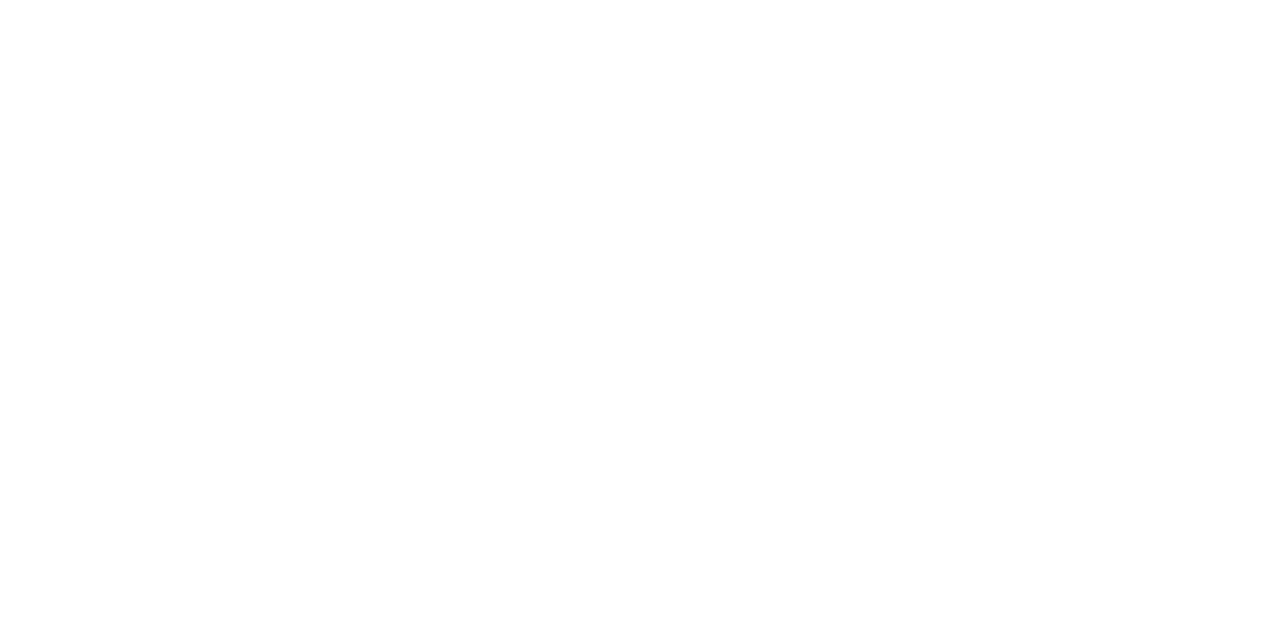
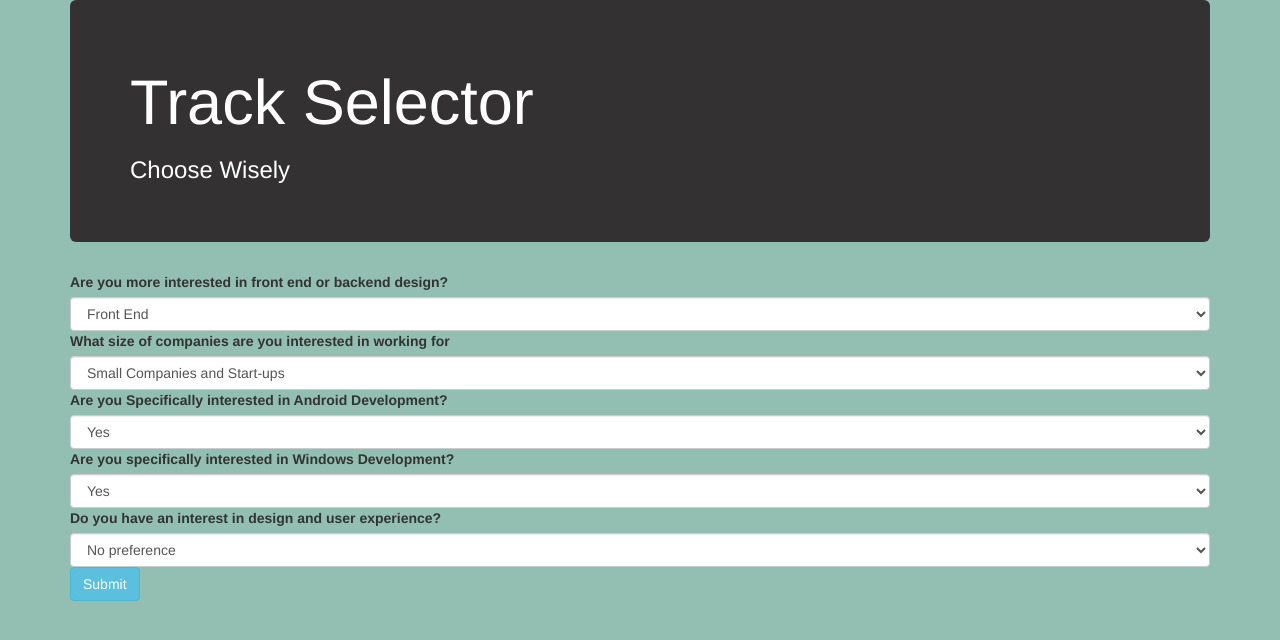
Before and after one commit to passwordiscomputer/track-suggestor, a plain HTML site: page index.html in a window 1280 px wide. Drawn offline with Linux system fonts and the light colour scheme.

Commit message:
add basic js and collect answers from survey

```diff
--- a/css/styles.css
+++ b/css/styles.css
@@ -0,0 +1,17 @@
+
+.jumbotron{
+    background-color: #333131;
+    border-radius: 0%;
+    color: white;
+}
+
+.main{
+
+	background-color: #EEEEEE;
+	border-radius: 2%;
+}
+
+body{
+
+	background-color: #92BFB1;
+}
--- a/index.html
+++ b/index.html
@@ -7,9 +7,48 @@
     <script src="js/jquery-3.2.1.js"></script>
     <script src="js/scripts.js"></script>
     <meta charset="utf-8">
-    <title></title>
+    <title>Track Suggestor</title>
   </head>
   <body>
+    <div class="container">
+      <div class="jumbotron">
+        <h1> Track Selector </h1>
+        <h3>Choose Wisely</h3>
+      </div>
 
-  </body>
+      <form id="trackForm">
+        <label for="fEvBE">Are you more interested in front end or backend design?</label>
+        <select class="form-control" id="fEvBE">
+          <option>Front End</option>
+          <option>Back End</option>
+        </select>
+        <label for="size">What size of companies are you interested in working for</label>
+        <select class="form-control" id="size">
+          <option>Small Companies and Start-ups</option>
+          <option>Large Companies</option>
+          <option>No Preference</option>
+        </select>
+        <label for="android">Are you Specifically interested in Android Development?</label>
+        <select class="form-control" id="">
+          <option>Yes</option>
+          <option>Nah man</option>
+        </select>
+        <label for="windows">Are you specifically interested in Windows Development?</label>
+        <select class="form-control" id="style">
+          <option>Yes</option>
+          <option>Heck No!</option>
+
+        </select>
+        <label for="design">Do you have an interest in design and user experience?</label>
+        <select class="form-control" id="genderPref">
+          <option>No preference</option>
+          <option>Gals</option>
+          <option>Dudes</option>
+        </select>
+        <button type="submit" class="btn btn-info">Submit</button>
+      </form>
+
+
+    </div>
+ </body>
 </html>
--- a/js/scripts.js
+++ b/js/scripts.js
@@ -0,0 +1,13 @@
+$(document).ready(function(){
+
+	$('#trackForm').submit(function(event){
+	    var frontOrBack = $("#fEvBE").val();
+	    var compSize = $("#size").val();
+	    var droid =$("#android").val();
+	    var wind = $("#windows").val();
+	    var des =$("#design").val();
+	    alert(frontOrBack);
+	    event.preventDefault();
+	});
+
+});
```
